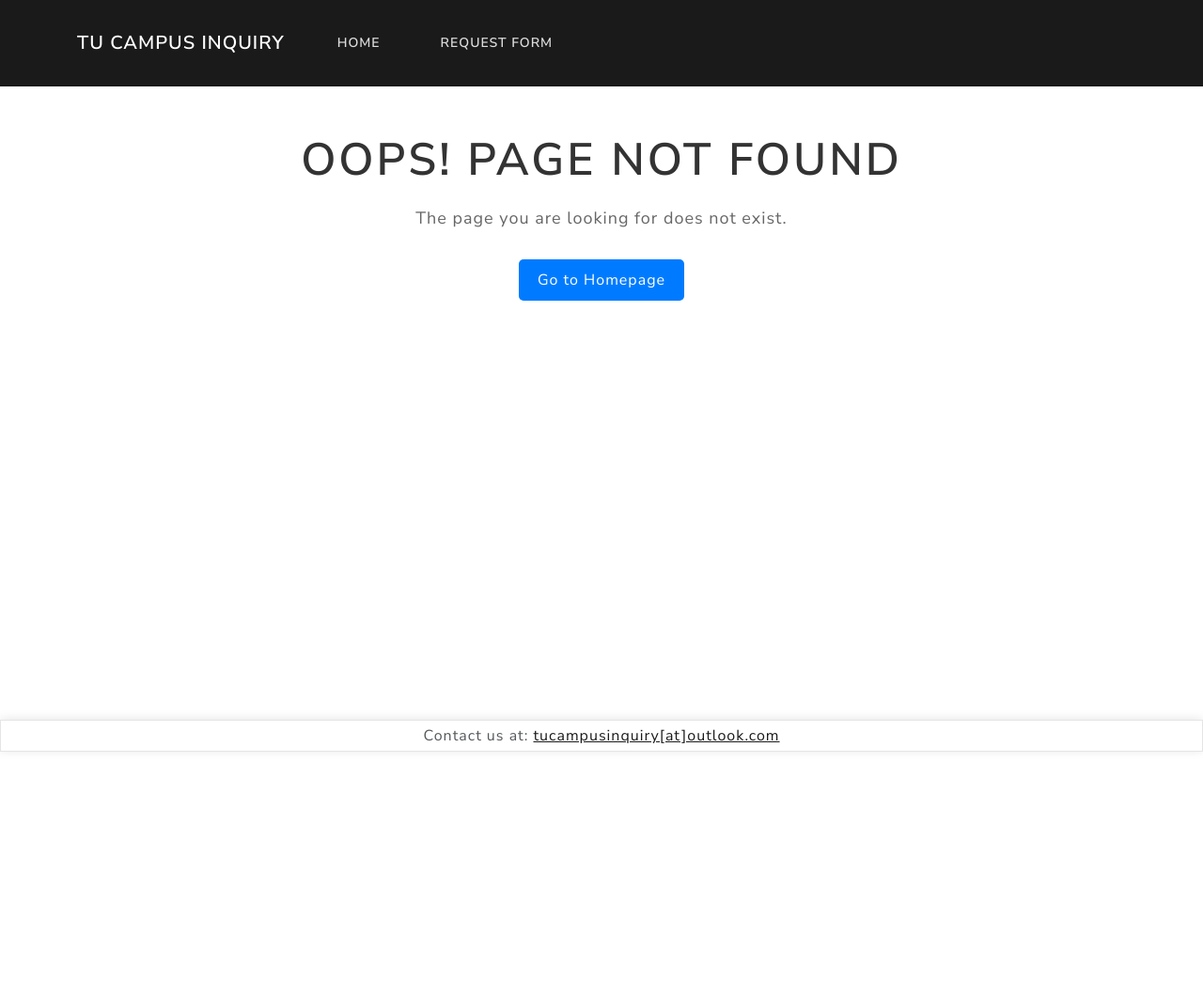
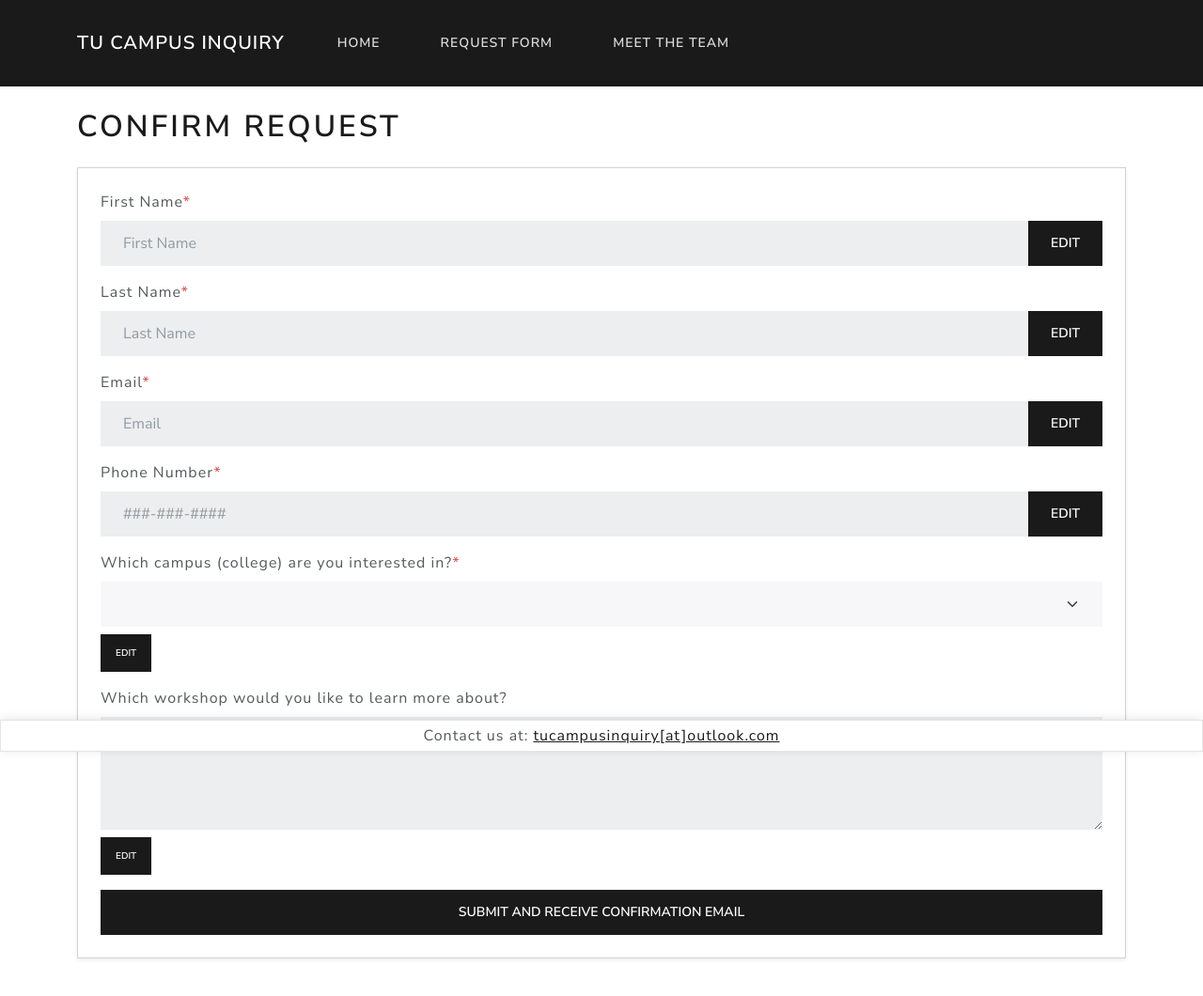
Before and after one commit to Romerico234/TU-Campus-Inquiry-Project, an Angular app in the folder tu-campus-inquiry/: page /confirmation-page in a window 1280 px wide. Before the commit this address had no page. Shown: the top 1060 px of the page at 94% size. Before the commit the page ends 800 px from the top, so only its background shows below. Built offline with nearby package versions, Linux system fonts and the light colour scheme.

Commit message:
updated routes, navbar, added contact page component

```diff
--- a/tu-campus-inquiry/src/app/components/confirmation-page/confirmation-page.component.ts
+++ b/tu-campus-inquiry/src/app/components/confirmation-page/confirmation-page.component.ts
@@ -90,7 +90,7 @@ export class ConfirmationPageComponent implements OnInit {
             .subscribe(
               () => {
                 console.log('Email sent successfully!');
-                this.router.navigateByUrl('/submission');
+                this.router.navigateByUrl('/submission-page');
               },
               (err) => { console.log('Error sending email:', err); }
             );
--- /dev/null
+++ b/tu-campus-inquiry/src/app/components/contact-page/contact-page.component.html
@@ -0,0 +1 @@
+<p>contact-page works!</p>
--- a/tu-campus-inquiry/src/app/components/inquiry-form-page/inquiry-form-page.component.ts
+++ b/tu-campus-inquiry/src/app/components/inquiry-form-page/inquiry-form-page.component.ts
@@ -31,7 +31,7 @@ export class InquiryFormPageComponent implements OnInit {
       this.inquiry.completed = false;
 
       // If all form fields are valid, navigate to the confirmation route (confirmation component)
-      this.router.navigate(['/confirmation'], {
+      this.router.navigate(['/confirmation-page'], {
         queryParams: { inquiry: JSON.stringify(this.inquiry), }
       });
     }
--- a/tu-campus-inquiry/src/app/components/navbar/navbar.component.html
+++ b/tu-campus-inquiry/src/app/components/navbar/navbar.component.html
@@ -15,6 +15,9 @@
                 <li class="nav-item">
                     <a class="nav-link" href="/inquiry-form">Request Form</a>
                 </li>
+                <li class="nav-item">
+                    <a class="nav-link" href="/contact-page">Meet the Team</a>
+                </li>
             </ul>
         </div>
     </div>
--- a/tu-campus-inquiry/src/app/guards/auth.guard.ts
+++ b/tu-campus-inquiry/src/app/guards/auth.guard.ts
@@ -14,7 +14,7 @@ export class AuthGuard implements CanActivate {
 
     // If the user is not logged in, navigate to the login page and return false
     if (!isLoggedIn) {
-      this.router.navigate(['/login']);
+      this.router.navigate(['/db-admin/login']);
       return false;
     }
 
--- a/tu-campus-inquiry/src/app/shared/services/email.service.ts
+++ b/tu-campus-inquiry/src/app/shared/services/email.service.ts
@@ -5,7 +5,7 @@ import { HttpClient } from '@angular/common/http';
   providedIn: 'root'
 })
 export class EmailService {
-  // URL endpoint for the sending emails
+  // URL endpoint for sending emails
   private emailUrl = 'http://localhost:3000/api/inquiries/send-email';
 
   // Inject the HttpClient service
```
Also changed, not shown: tu-campus-inquiry/src/app/app.routes.ts (+7 -2 lines), tu-campus-inquiry/src/app/components/contact-page/contact-page.component.ts (added, +12 -0 lines), tu-campus-inquiry/src/app/components/contact-page/contact-page.component.css (added).
